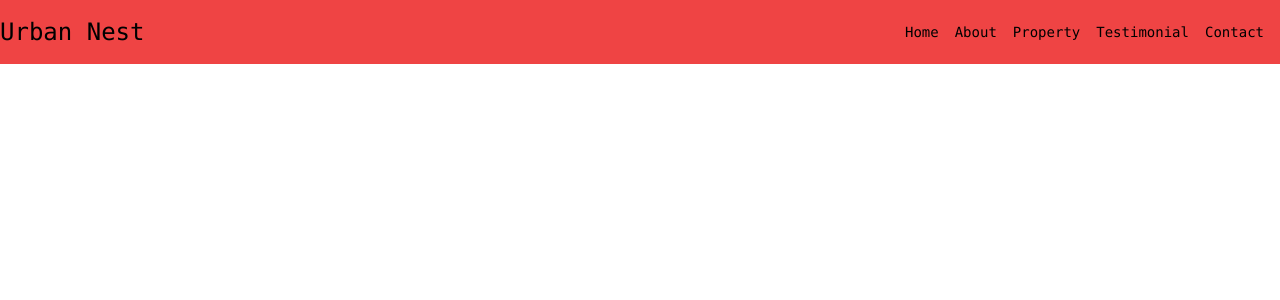
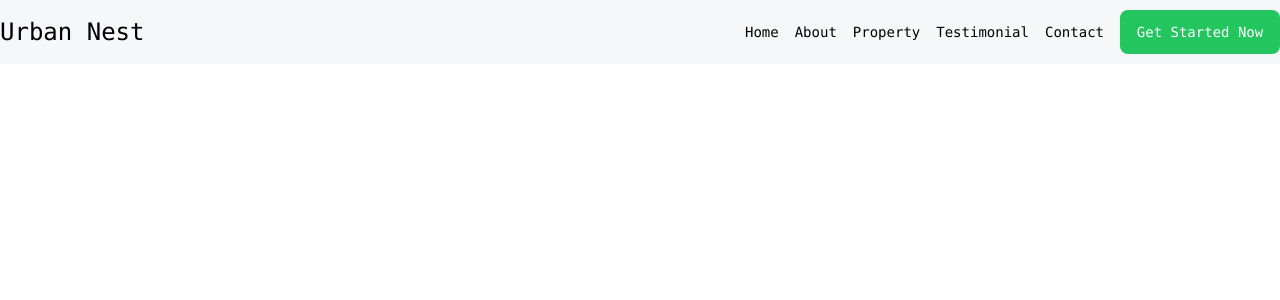
Before and after one commit to Opeyemi-Omotayo/Urban_nest, a Next.js app: page / in a window 1280 px wide. Shown: the top 300 px of the page. Built offline with nearby package versions, Linux system fonts and the light colour scheme.

Commit message:
feat:button

```diff
--- a/components/Navbar/Navbar.tsx
+++ b/components/Navbar/Navbar.tsx
@@ -1,4 +1,5 @@
 import Link from "next/link";
+import Button from "../elements/button/Button";
 
 const Navbar = () => {
     return (
@@ -18,6 +19,11 @@ const Navbar = () => {
             <li className="mr-0 lg:mr-4">
                 <Link href="/#contact">Contact</Link>
             </li>
+          <Link href="/login">
+            <Button className=" w-40 bg-primary text-white bg-green-500 rounded-lg">
+              Get Started Now
+            </Button>
+          </Link>
         </div>
     );
 };
--- /dev/null
+++ b/components/elements/button/Button.tsx
@@ -0,0 +1,11 @@
+type Props = {
+    className?: string;
+    children: React.ReactNode | string;
+    disabled?: boolean;
+};
+
+const Button = ({ className, children, disabled }: Props) => {
+    return <button className={` ${className} h-11 rounded-lg text-white font-medium w-24`}>{children}</button>;
+};
+
+export default Button;
--- a/pages/index.tsx
+++ b/pages/index.tsx
@@ -4,7 +4,7 @@ import Head from 'next/head';
 export default function Home() {
   return (
     <main
-      className="bg-red-500"
+    className="bg-[#F6F7F9] mt-8 lg:mt-0"
     >
       <Head>
         <title>Urban Nest</title>
```
